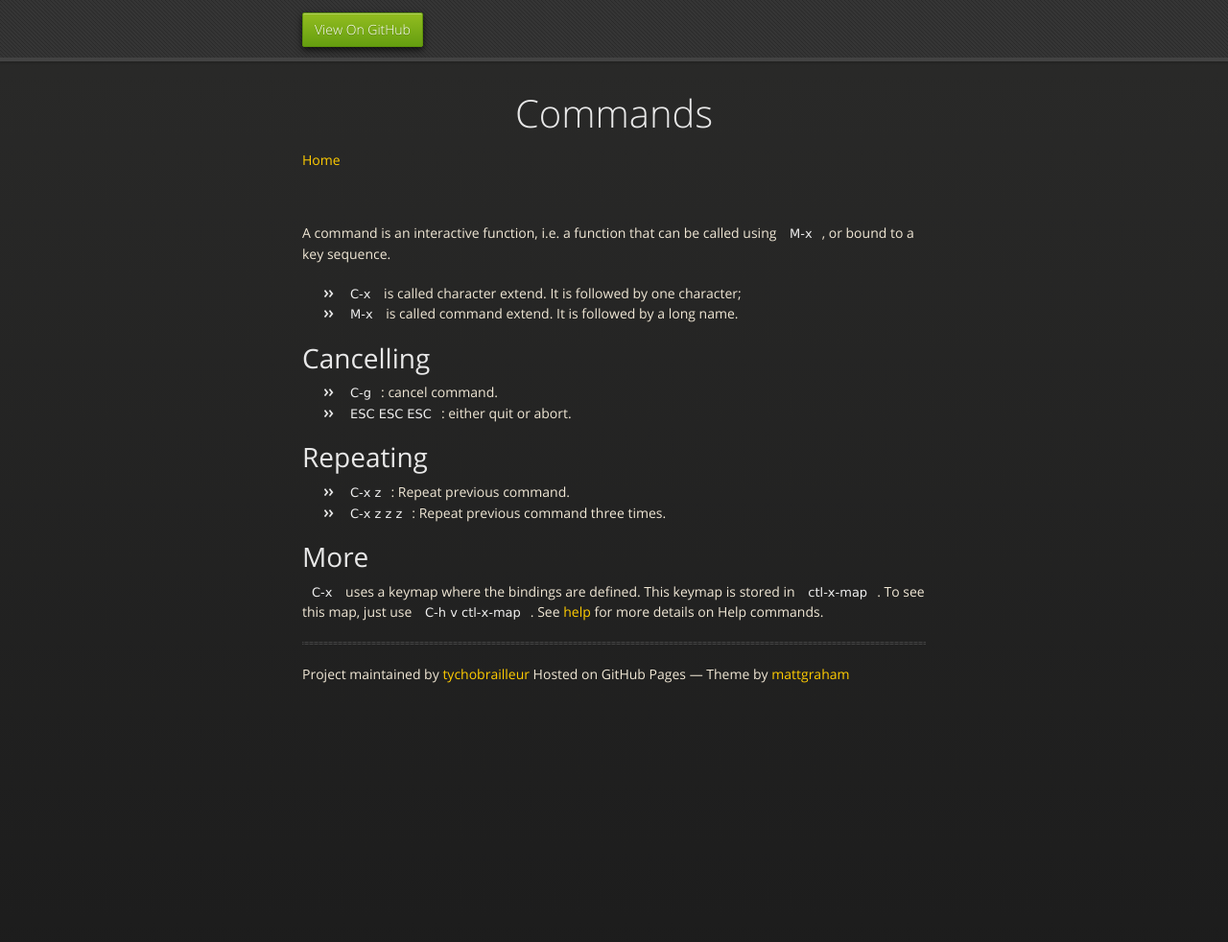
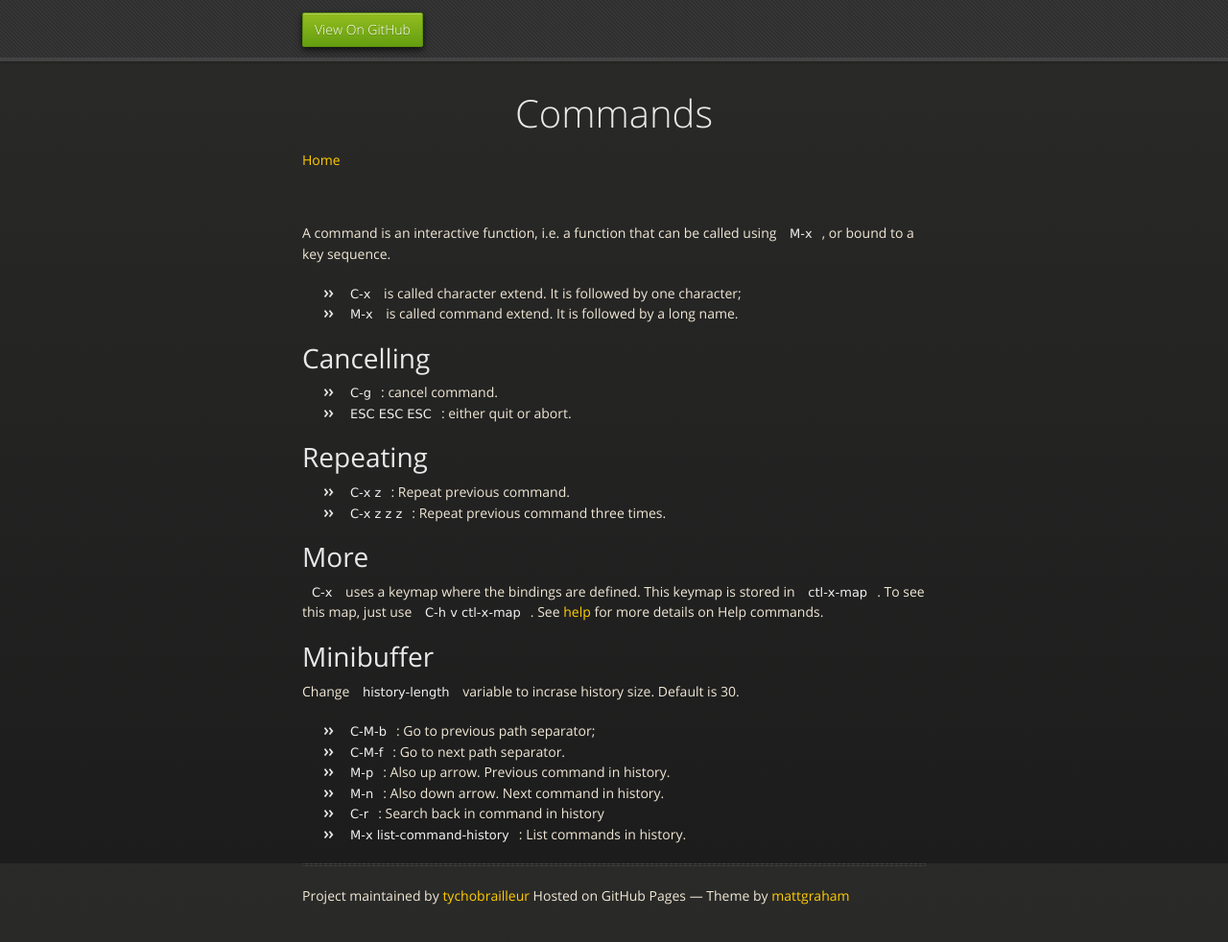
Before and after one commit to tychobrailleur/tychobrailleur.github.io, a Jekyll site: the page built from commands.md, in a window 1280 px wide and 1034 px high. Shown: the top 982 px of the window at 96% size. Built offline with Jekyll 4.4.1, drawn with Linux system fonts in a browser that asks for light colours; nearby versions of some CDN libraries.

Commit message:
New pages, and added details on minibuffer history.

```diff
--- a/commands.md
+++ b/commands.md
@@ -23,3 +23,14 @@ A command is an interactive function, i.e. a function that can be called using `
 `C-x` uses a keymap where the bindings are defined.  This keymap is stored in
 `ctl-x-map`.  To see this map, just use `C-h v ctl-x-map`.  See
 [help](help.html) for more details on Help commands.
+
+# Minibuffer
+
+Change `history-length` variable to incrase history size.  Default is 30.
+
+- `C-M-b`: Go to previous path separator;
+- `C-M-f`: Go to next path separator.
+- `M-p`: Also up arrow. Previous command in history.
+- `M-n`: Also down arrow.  Next command in history.
+- `C-r`: Search back in command in history
+- `M-x list-command-history`: List commands in history.
```
Also changed, not shown: elisp.md (added, +45 -0 lines), gnus.md (added, +17 -0 lines).
